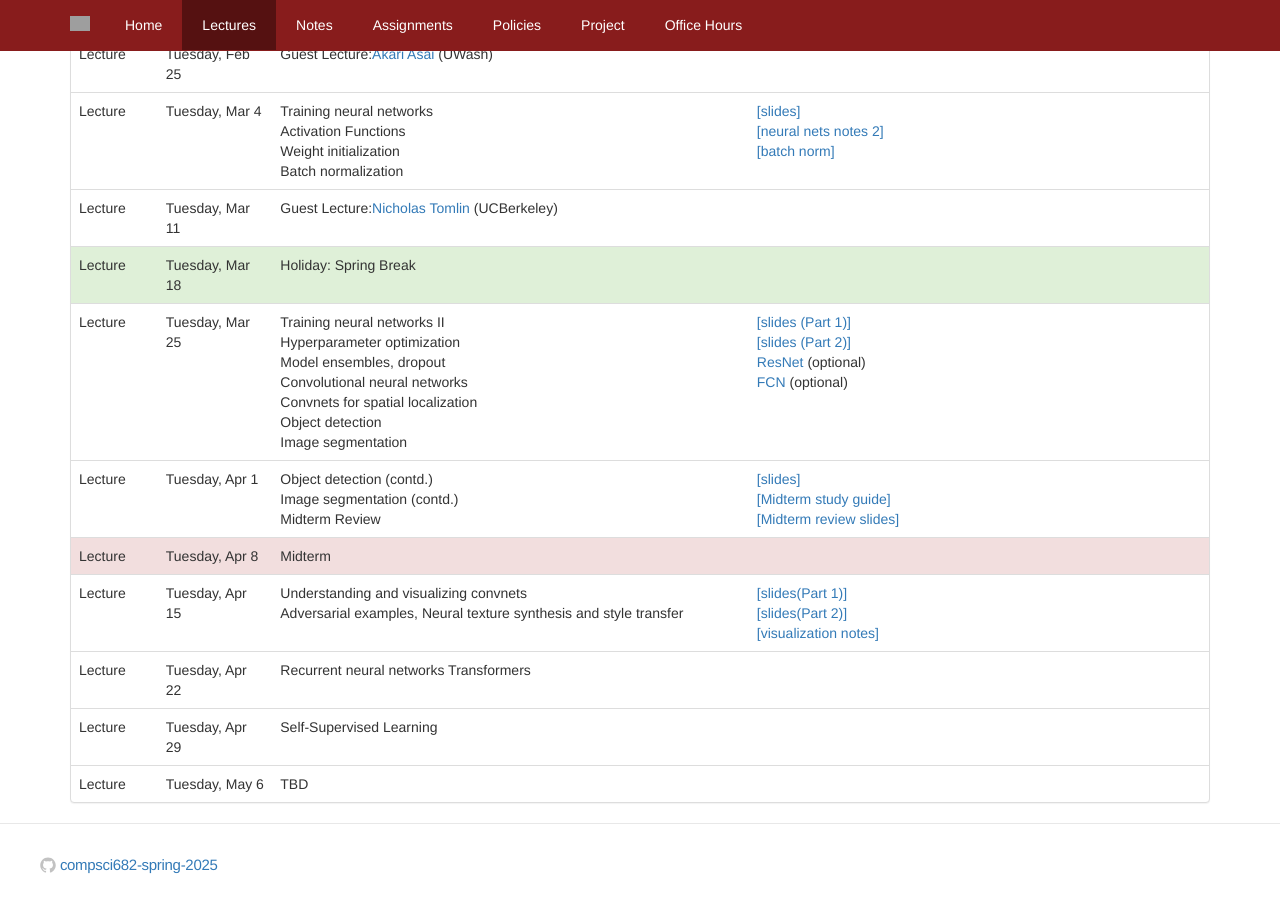
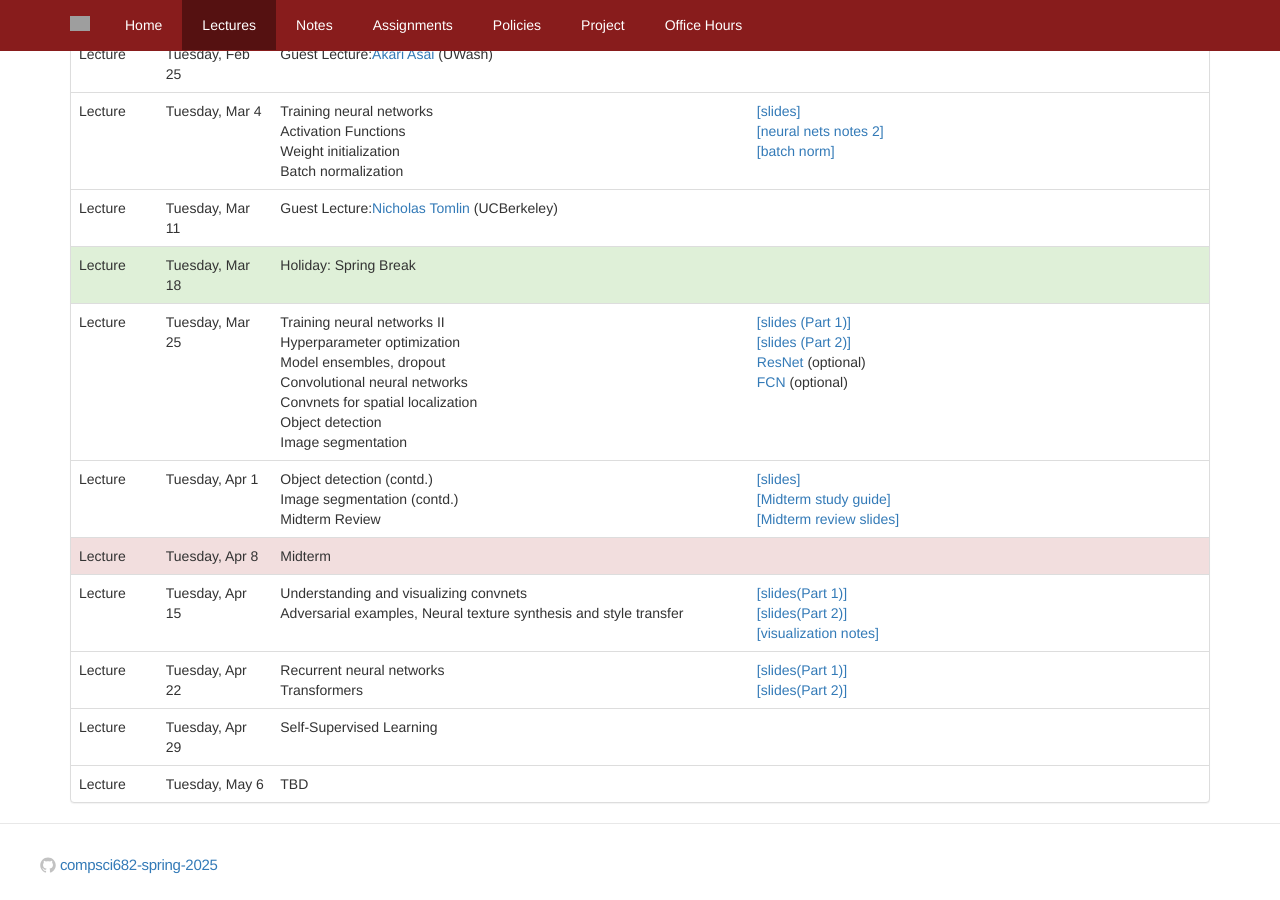
Before and after one commit to compsci682-spring2025/compsci682-spring2025.github.io, a Jekyll site: the page built from lectures.html, in a window 1280 px wide and 900 px high, scrolled down 809 px. Built offline with Jekyll 4.4.1, drawn with Linux system fonts in a browser that asks for light colours; grey boxes are pictures that could not be loaded.

Commit message:
added slides for lecture 8

```diff
--- a/lectures.html
+++ b/lectures.html
@@ -317,12 +317,13 @@ permalink: /lectures.html
     <td>Lecture</td> <!-- Lecture 11 -->
     <td>{{ cur | date: "%A, %b %-d"}}</td>
     <td>
-      Recurrent neural networks
-      Transformers
+      Recurrent neural networks<br>
+      Transformers<br>
     </td>
     <td>
       {% if release_day >= cur %}
-
+       <a href="{{site.baseurl}}/docs/lecture_16.pdf">[slides(Part 1)]</a><br>
+        <a href="{{site.baseurl}}/docs/lecture_17.pdf">[slides(Part 2)]</a><br>
       {% endif %}
     </td>
   </tr>
```
Also changed, not shown: 2 other files.
